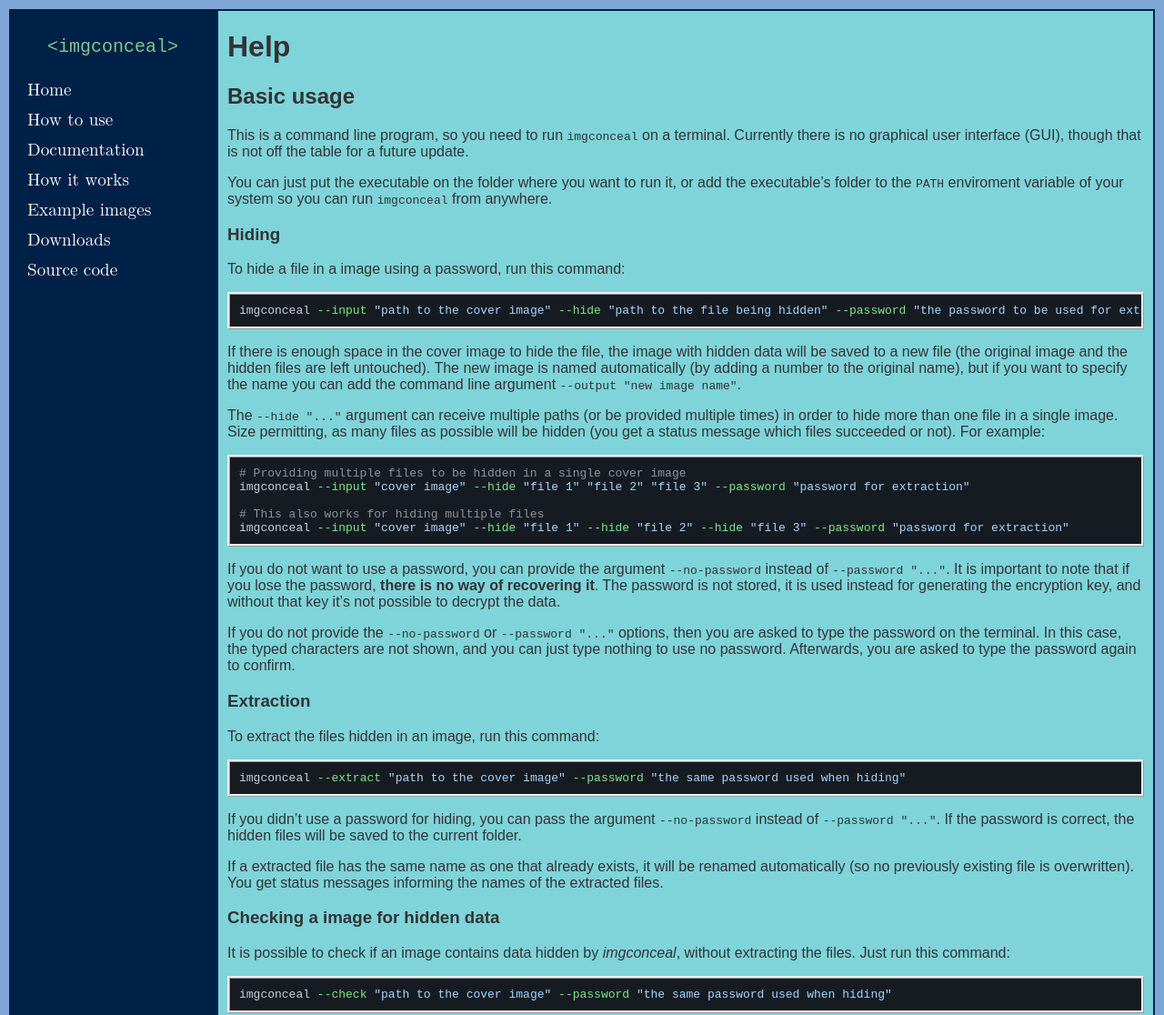
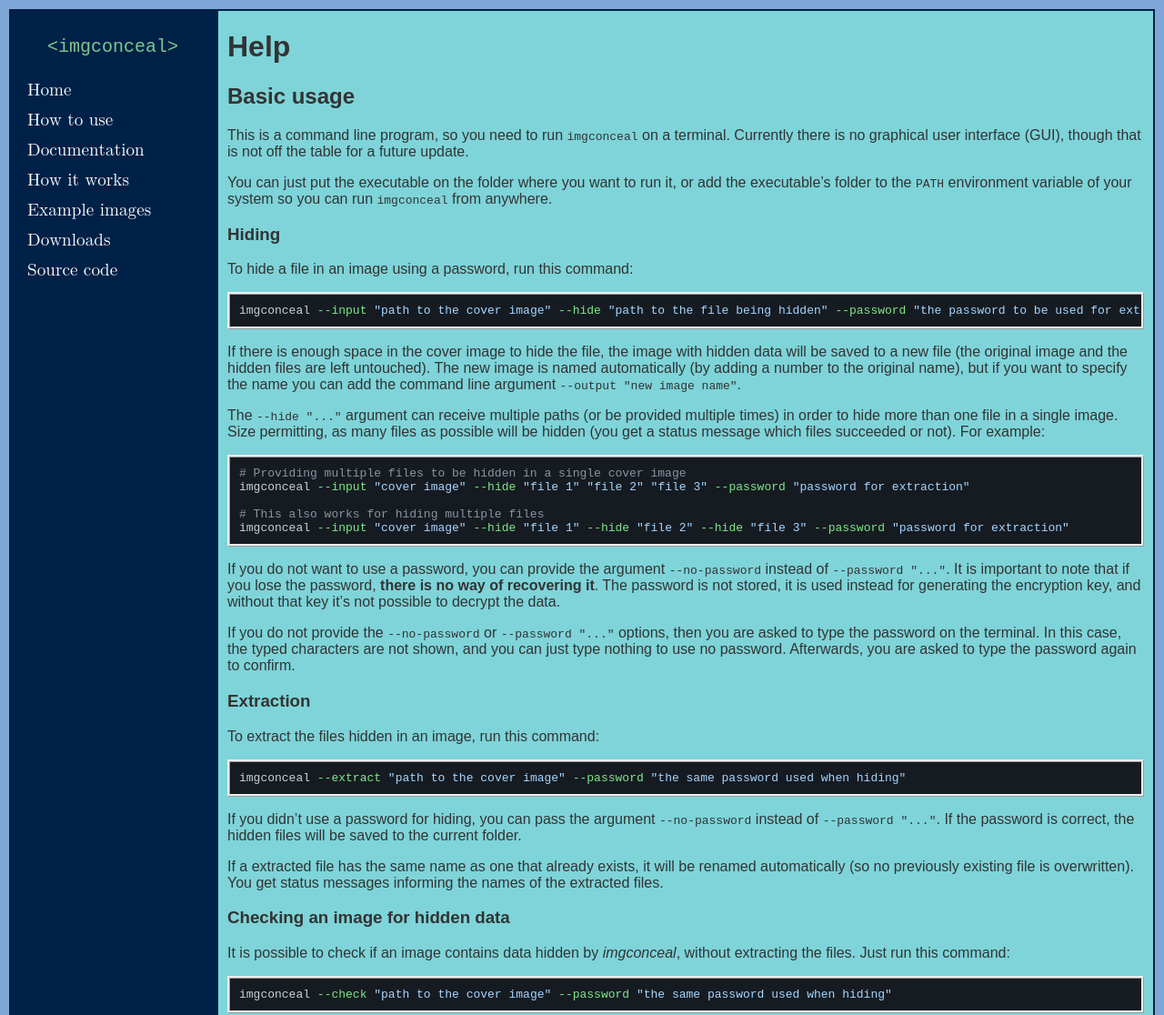
Before and after one commit to tbpaolini/imgconceal, a Jekyll site: the page built from _pages/help.md, in a window 1280 px wide. Shown: the top 1116 px of the page at 91% size. Built offline with Jekyll 4.4.1, drawn with Linux system fonts in a browser that asks for light colours.

Commit message:
Text fixes

````diff
--- a/_pages/help.md
+++ b/_pages/help.md
@@ -10,11 +10,11 @@ permalink: /help/
 
 This is a command line program, so you need to run `imgconceal` on a terminal. Currently there is no graphical user interface (GUI), though that is not off the table for a future update.
 
-You can just put the executable on the folder where you want to run it, or add the executable's folder to the `PATH` enviroment variable of your system so you can run `imgconceal` from anywhere.
+You can just put the executable on the folder where you want to run it, or add the executable's folder to the `PATH` environment variable of your system so you can run `imgconceal` from anywhere.
 
 ### Hiding
 
-To hide a file in a image using a password, run this command:
+To hide a file in an image using a password, run this command:
 
 ```shell
 imgconceal --input "path to the cover image" --hide "path to the file being hidden" --password "the password to be used for extraction"
@@ -48,7 +48,7 @@ If you didn't use a password for hiding, you can pass the argument `--no-passwor
 
 If a extracted file has the same name as one that already exists, it will be renamed automatically (so no previously existing file is overwritten). You get status messages informing the names of the extracted files.
 
-### Checking a image for hidden data
+### Checking an image for hidden data
 
 It is possible to check if an image contains data hidden by *imgconceal*, without extracting the files. Just run this command:
 
````
